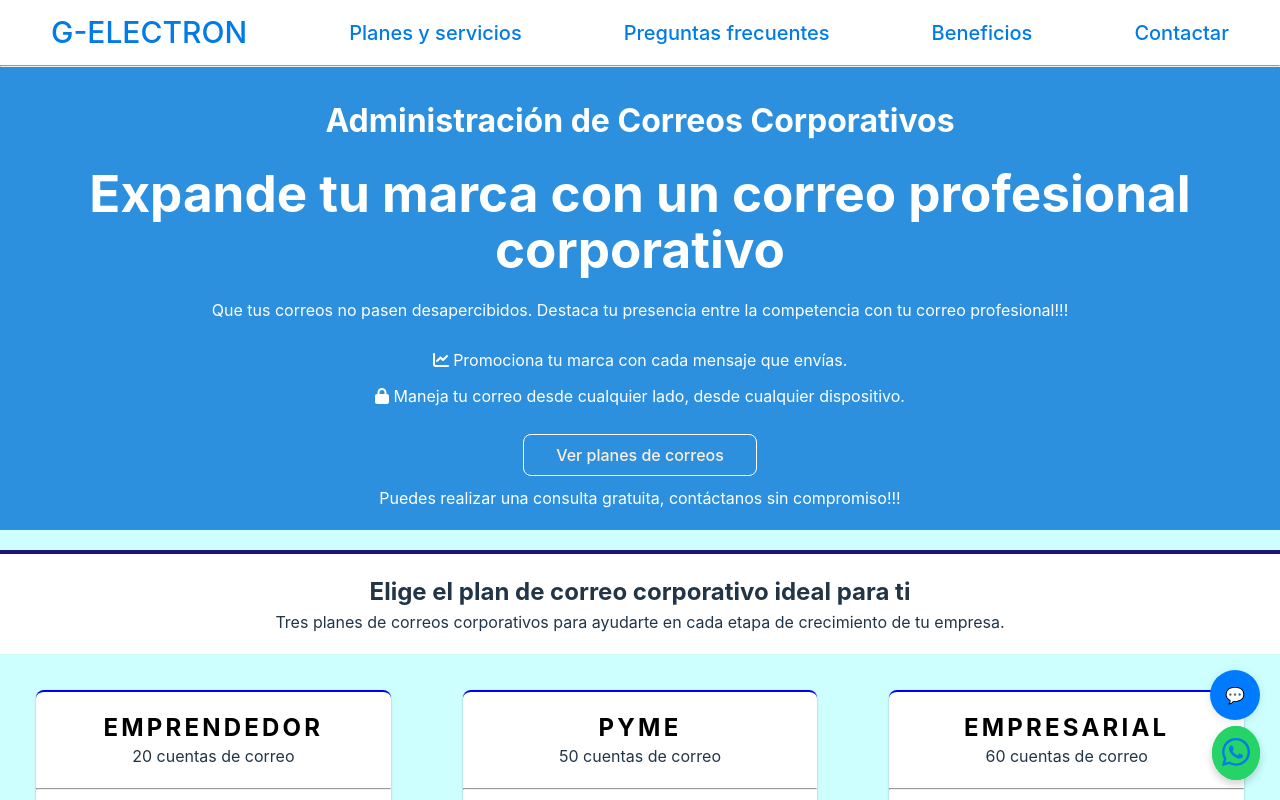
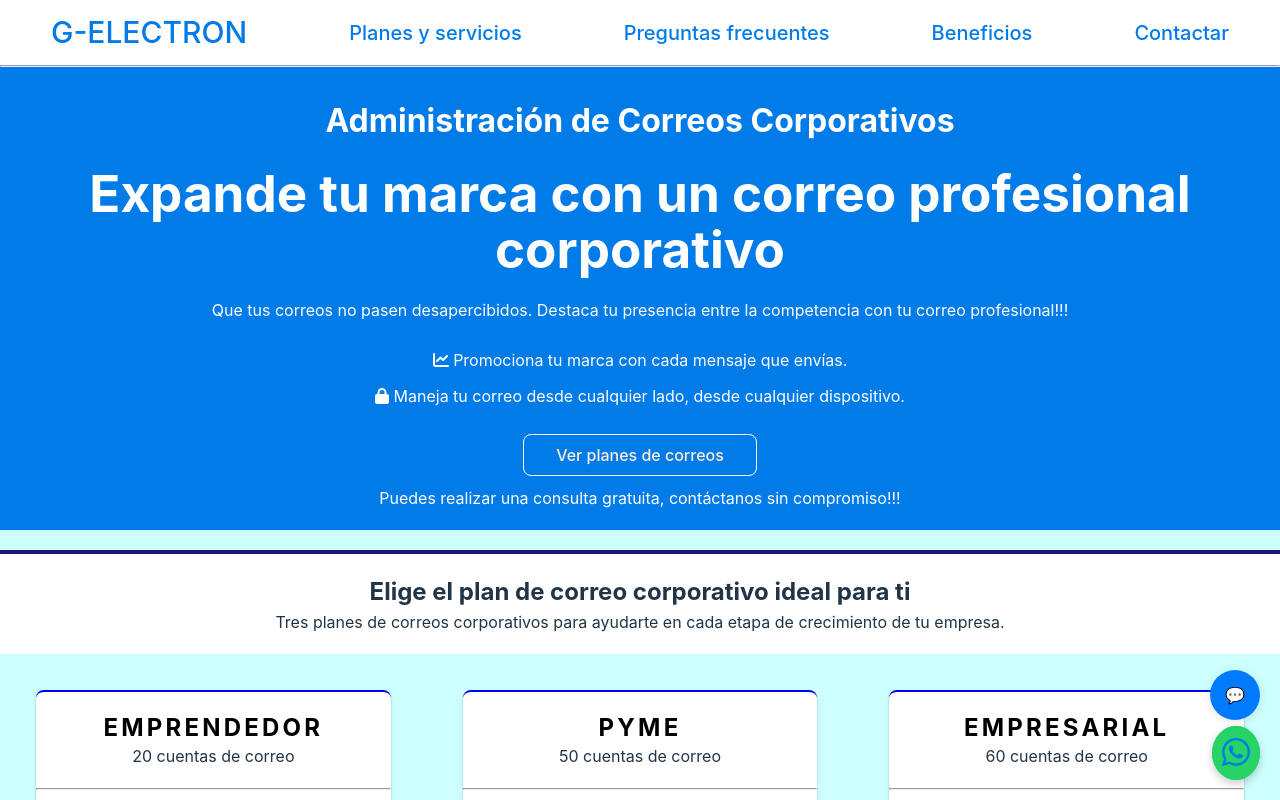
Before and after one commit to Krlozces/emailsCorporativos, a React (Vite) app: page / in a window 1280 px wide. Shown: the top 800 px of the page. Built offline with nearby package versions, Linux system fonts and the light colour scheme; no server answers.

Commit message:
Background color changed from container-main

```diff
--- a/src/styles/main.css
+++ b/src/styles/main.css
@@ -6,7 +6,7 @@
     /* margin:20px  0; */
     /* background-color: #031b4e; */
     /* background-color: #005CE1; */
-    background-color: #2d90de;
+    background-color: #017BE8;
     color: #FFFFFF;
     padding:20px 0 ;
     /* background-color: #6EC1E4; */
@@ -23,6 +23,7 @@
     display: flex;
     justify-content: space-around;
     margin: 10px 0;
+    cursor: pointer;
 }
 
 .buttons:hover{
```
